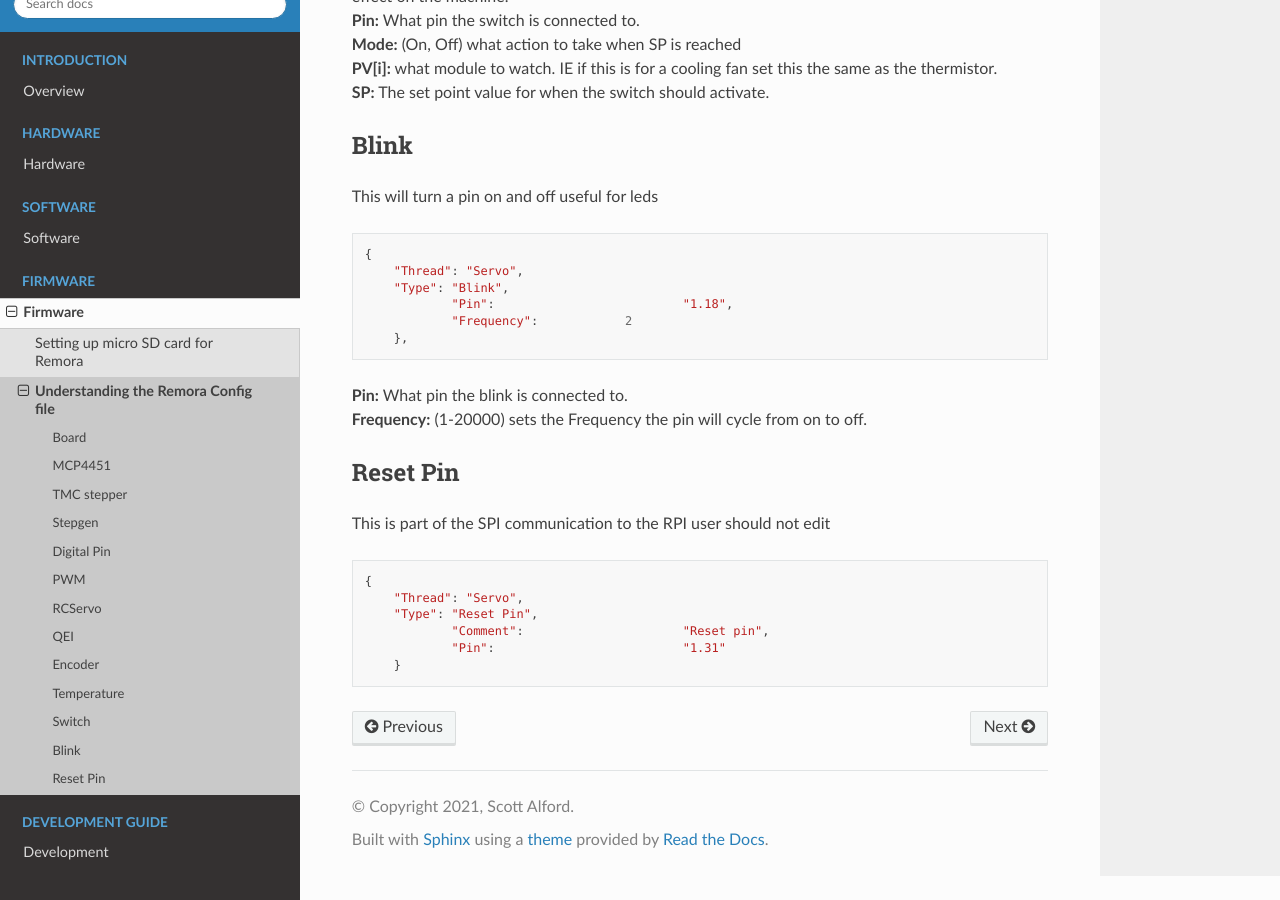
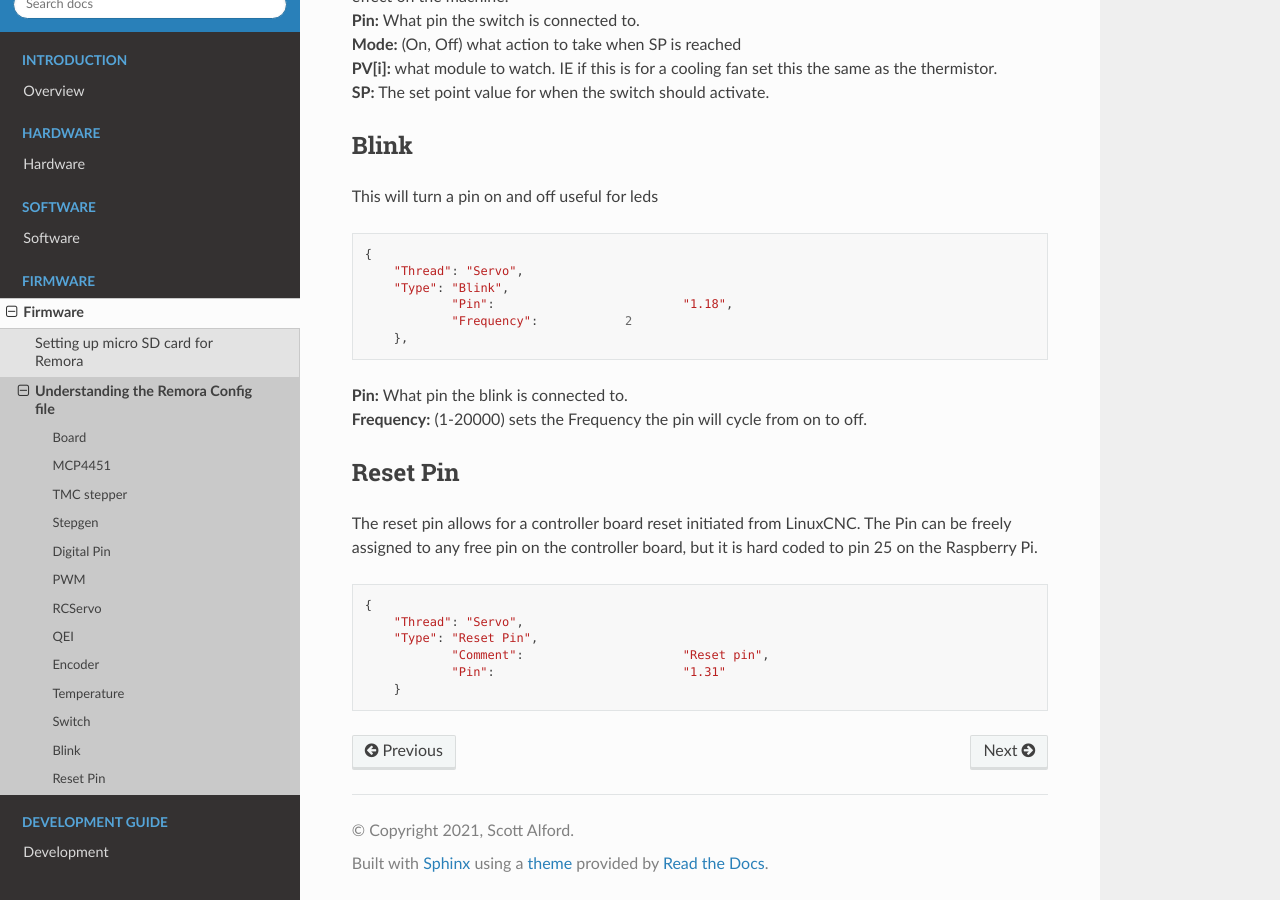
Before and after one commit to scottalford75/Remora-docs, a Sphinx documentation site: the page built from docs/source/firmware/Setup-Config-File.rst, in a window 1280 px wide and 900 px high, scrolled down 6318 px. Built offline with Sphinx 7.4.7 and the Read the Docs theme 2.0.0, drawn with Linux system fonts in a browser that asks for light colours; some of the changed text lies outside the part shown.

Commit message:
Corrected ResetPin description text

```diff
--- a/docs/source/firmware/Setup-Config-File.rst
+++ b/docs/source/firmware/Setup-Config-File.rst
@@ -13,7 +13,7 @@ We will cover each module and how to configure it.
 
 Board
 -----
-Can have one of the 2 following examples
+This definition is a user note only and is not used by the firmware. Examples
 
 .. code-block::
 
@@ -294,7 +294,7 @@ This will turn a pin on and off useful for leds
 
 Reset Pin
 ---------
-This is part of the SPI communication to the RPI user should not edit
+The reset pin allows for a controller board reset initiated from LinuxCNC. The Pin can be freely assigned to any free pin on the controller board, but it is hard coded to pin 25 on the Raspberry Pi.
 
 .. code-block::
 
```
